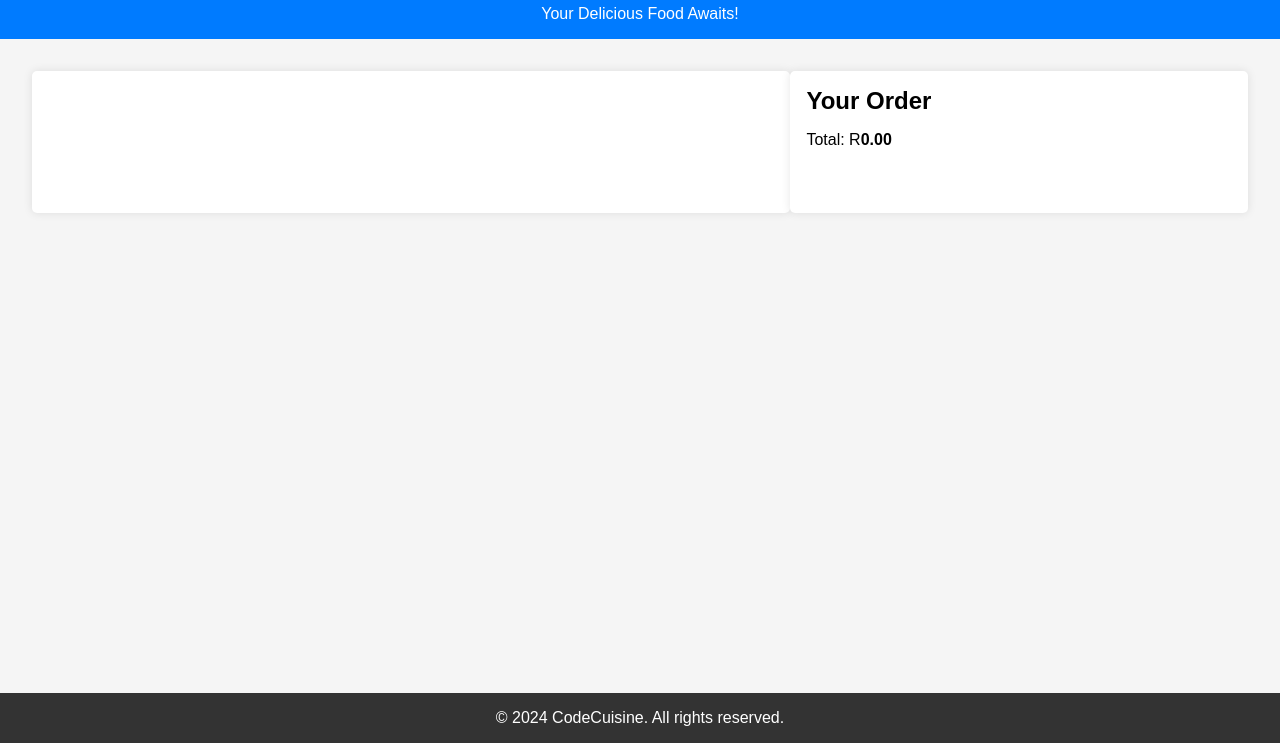
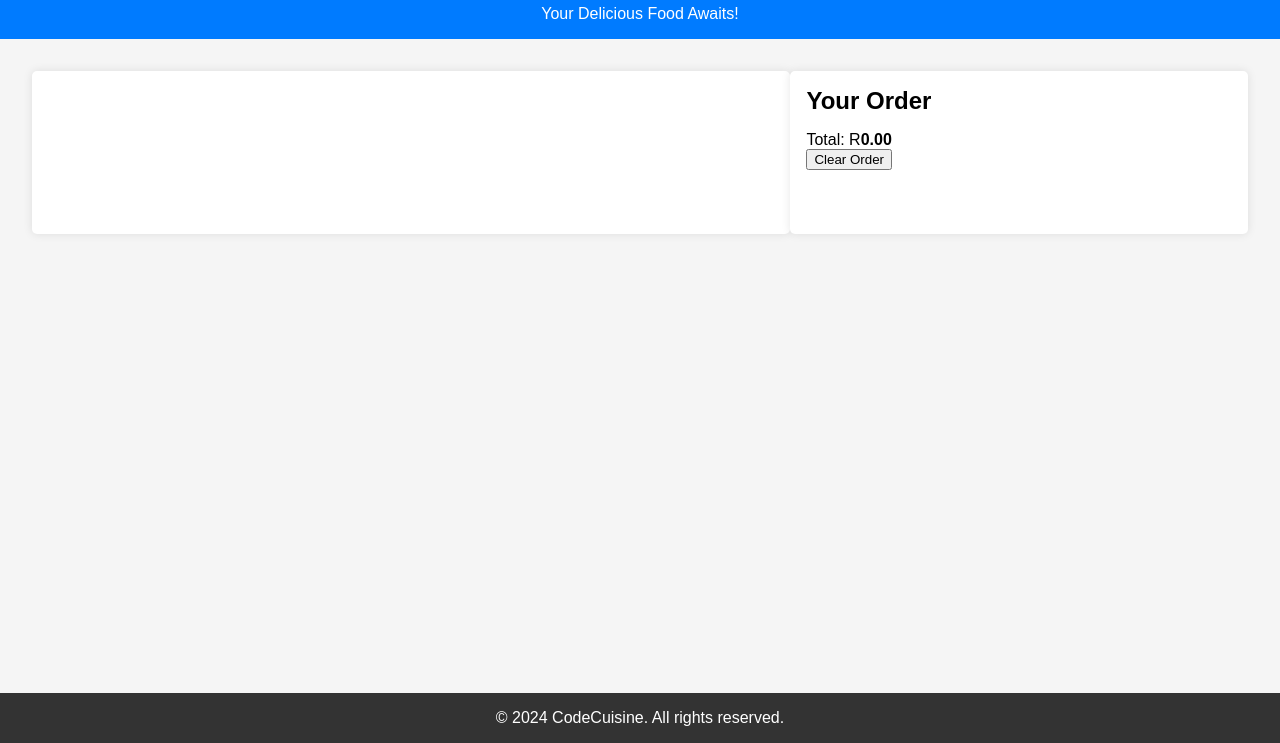
Before and after one commit to MohauMushi/Module_6_MOHMUS379_BCL2401_GroupA_MohauMushi_JSL06, a plain HTML site: page index.html in a window 1280 px wide. Shown: the part 57-800 px from the top of the page. Drawn offline with Linux system fonts and the light colour scheme.

Commit message:
added: Button(Clear Order)

```diff
--- a/index.html
+++ b/index.html
@@ -20,7 +20,7 @@
             <ul id="order-items">
                 <!-- Order items will be displayed here -->
             </ul>
-            <p>Total: R<span id="order-total">0.00</span></p>
+            <p>Total: R<span id="order-total">0.00</span><span> <br> <button id="clear-order"> Clear Order</button></span></p>
         </section>
     </main>
     <footer>
```
